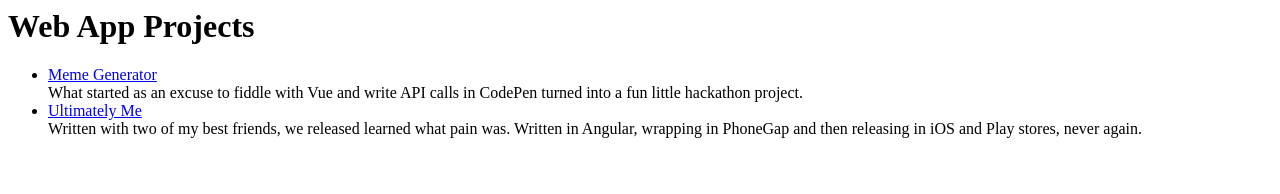
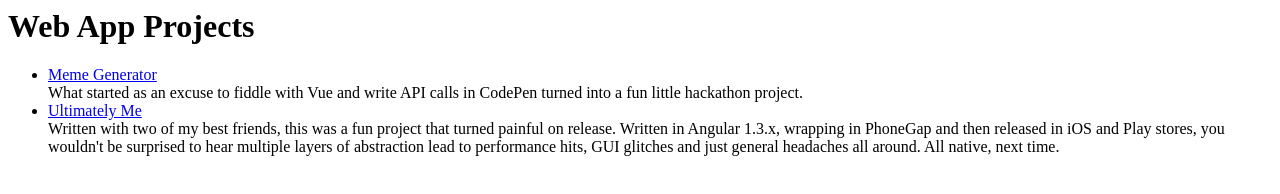
Before and after one commit to zherring/buildandshipit, a plain HTML site: page index.html in a window 1280 px wide. Drawn offline with Linux system fonts and the light colour scheme.

Commit message:
update again

```diff
--- a/index.html
+++ b/index.html
@@ -5,7 +5,7 @@
         <h1>Web App Projects</h1>
         <ul>
             <li><a href="/meme-generator">Meme Generator</a> <br />What started as an excuse to fiddle with Vue and write API calls in CodePen turned into a fun little hackathon project.</li>
-            <li><a href="/ultimately-me">Ultimately Me</a><br /> Written with two of my best friends, we released learned what pain was. Written in Angular, wrapping in PhoneGap and then releasing in iOS and Play stores, never again.</li>
+            <li><a href="/ultimately-me">Ultimately Me</a><br /> Written with two of my best friends, this was a fun project that turned painful on release. Written in Angular 1.3.x, wrapping in PhoneGap and then released in iOS and Play stores, you wouldn't be surprised to hear multiple layers of abstraction lead to performance hits, GUI glitches and just general headaches all around. All native, next time.</li>
         </ul>
     </body>
 </html>
```
